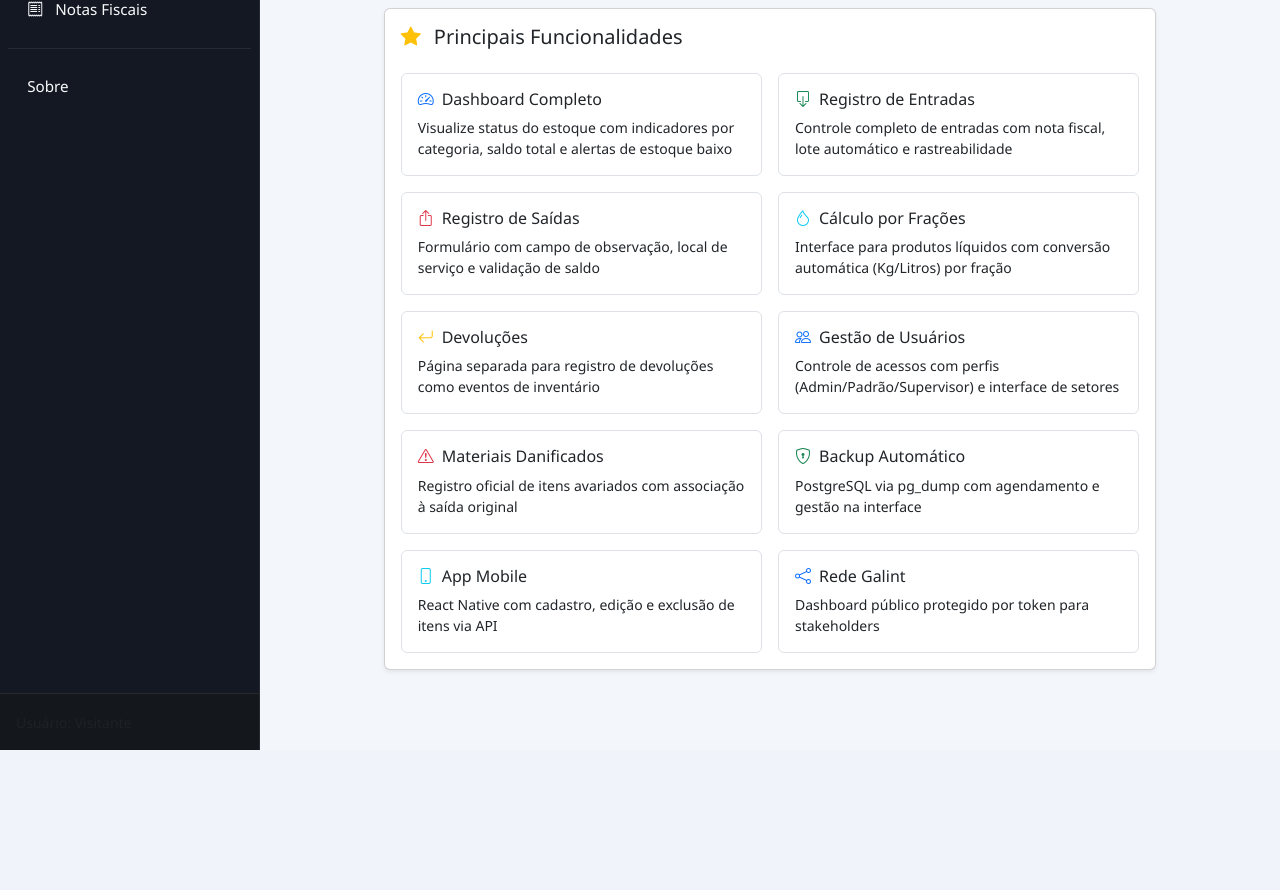
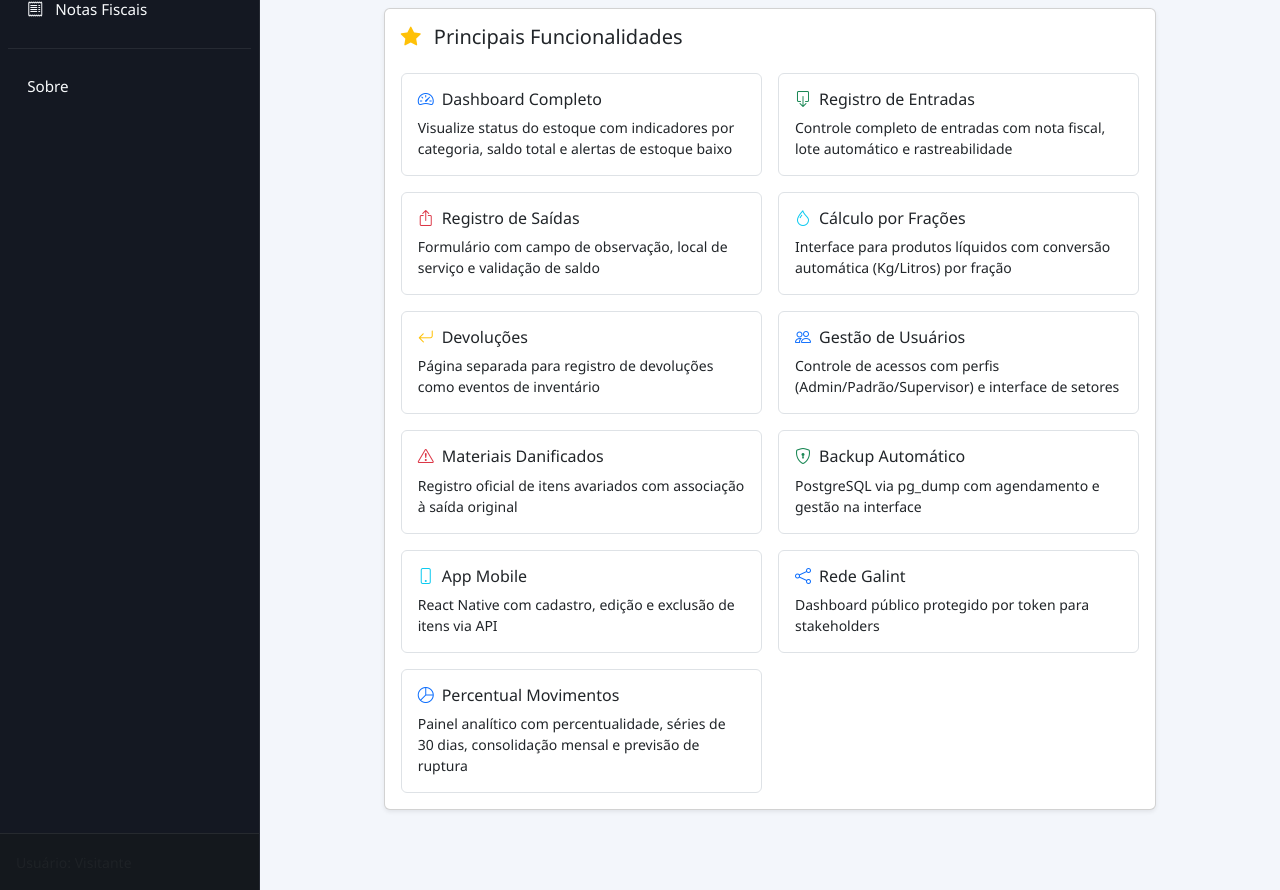
Before and after one commit to JefersonCG/Galint---Gerenciador-de-Almoxarifado-Inteligente, a Python web app: template galint_flask/templates/sobre.html in a window 1280 px wide, after a click on "Funcionalidades". Shown: the part 295-1185 px from the top of the page. Before the commit the page ends 1045 px from the top, so only its background shows below. Run offline with Jinja, Linux system fonts and the light colour scheme; the template is opened without the code that fills it, so the values that code supplies are empty; some libraries are stand-ins or nearby versions.

Commit message:
docs: documenta pagina Percentual Movimentos em profundidade
Resumo do que foi documentado:
- criação da rota /relatorios/percentual-movimentos e do template analítico dedicado
- consolidação da sistemática de cálculo por materiais, ferramentas, retiradas e devoluções
- registro das correções aplicadas na classificação de itens e na eliminação de duplicidade
- explicação do modelo temporal em janelas sequenciais de 30 dias e da consolidação mensal
- explicação do cálculo de taxa de devolução por quantidade, com limitação a 100%
- detalhamento do modelo de previsão de ruptura, sugestão de próximo pedido e IC estatístico de 95%
- documentação do critério mínimo de elegibilidade por histórico e da auditoria embutida na página
- atualização da página Sobre para refletir a funcionalidade, sua sistemática, correções e limitações

Arquivos incluídos:
- README.md: resumo executivo e link de entrada para a documentação dedicada
- README_PERCENTUAL_MOVIMENTOS.md: documentação minuciosa da página, arquitetura, regras, limitações e roadmap
- galint_flask/templates/sobre.html: atualização institucional da funcionalidade no sistema

```diff
--- a/galint_flask/templates/sobre.html
+++ b/galint_flask/templates/sobre.html
@@ -152,6 +152,12 @@
                                     <div class="border rounded p-3 h-100">
                                         <h6><i class="bi bi-share text-primary me-2"></i>Rede Galint</h6>
                                         <p class="small mb-0">Dashboard público protegido por token para stakeholders</p>
+                                    </div>
+                                </div>
+                                <div class="col-md-6">
+                                    <div class="border rounded p-3 h-100">
+                                        <h6><i class="bi bi-pie-chart text-primary me-2"></i>Percentual Movimentos</h6>
+                                        <p class="small mb-0">Painel analítico com percentualidade, séries de 30 dias, consolidação mensal e previsão de ruptura</p>
                                     </div>
                                 </div>
                             </div>
@@ -316,6 +322,70 @@
                                         <strong>Fracionados:</strong> Saídas com conversão Kg/L
                                     </div>
                                 </div>
+                                <div class="col-md-6">
+                                    <div class="border rounded p-2 small">
+                                        <strong>Percentual Movimentos:</strong> Percentuais, ranking, 30 dias, mensal e risco de ruptura
+                                    </div>
+                                </div>
+                            </div>
+
+                            <hr class="my-4">
+
+                            <h6 class="mb-3"><i class="bi bi-pie-chart-fill me-2"></i>Página Percentual Movimentos</h6>
+                            <p class="small mb-3">
+                                A página <strong>Percentual Movimentos</strong> foi criada para consolidar a leitura analítica do almoxarifado em um único painel, reunindo movimentações, taxas de devolução, séries temporais e previsão de risco de ruptura.
+                            </p>
+
+                            <div class="row g-3 mb-3">
+                                <div class="col-md-6">
+                                    <div class="border rounded p-3 h-100">
+                                        <h6 class="mb-2"><i class="bi bi-diagram-3 text-primary me-2"></i>Sistemática da Página</h6>
+                                        <ul class="small mb-0">
+                                            <li>Retiradas lidas a partir de <strong>Saida</strong></li>
+                                            <li>Devoluções lidas a partir de <strong>InventarioEvento</strong></li>
+                                            <li>Separação entre materiais e ferramentas por <strong>categoria do item</strong></li>
+                                            <li>Rankings por funcionário e por item</li>
+                                            <li>Taxa de devolução calculada por quantidade</li>
+                                        </ul>
+                                    </div>
+                                </div>
+                                <div class="col-md-6">
+                                    <div class="border rounded p-3 h-100">
+                                        <h6 class="mb-2"><i class="bi bi-graph-up-arrow text-success me-2"></i>Análises Temporais</h6>
+                                        <ul class="small mb-0">
+                                            <li>Janelas sequenciais de 30 dias desde a primeira retirada</li>
+                                            <li>Consolidação mensal por competência</li>
+                                            <li>Consumo líquido por período</li>
+                                            <li>Volume total de movimentações por janela</li>
+                                        </ul>
+                                    </div>
+                                </div>
+                                <div class="col-md-6">
+                                    <div class="border rounded p-3 h-100">
+                                        <h6 class="mb-2"><i class="bi bi-exclamation-diamond text-danger me-2"></i>Previsão de Ruptura</h6>
+                                        <ul class="small mb-0">
+                                            <li>Média de consumo líquido em 30 dias</li>
+                                            <li>Desvio padrão da demanda</li>
+                                            <li>Intervalo de confiança estatística de 95%</li>
+                                            <li>Probabilidade de ruptura e data sugerida para próximo pedido</li>
+                                        </ul>
+                                    </div>
+                                </div>
+                                <div class="col-md-6">
+                                    <div class="border rounded p-3 h-100">
+                                        <h6 class="mb-2"><i class="bi bi-search-heart text-warning me-2"></i>Correções e Auditoria</h6>
+                                        <ul class="small mb-0">
+                                            <li>Correção de duplicidade nas retiradas de ferramentas</li>
+                                            <li>Correção da classificação errada entre materiais e ferramentas</li>
+                                            <li>Auditoria visível de itens auditados, elegíveis e com risco positivo</li>
+                                            <li>Bloqueio de previsão estatística para histórico insuficiente</li>
+                                        </ul>
+                                    </div>
+                                </div>
+                            </div>
+
+                            <div class="alert alert-primary small mb-0" role="alert">
+                                A página usa <strong>confiança estatística de 95%</strong> para estimar a faixa provável de demanda, mas não promete 95% de precisão operacional absoluta. A documentação detalhada está disponível no README dedicado da funcionalidade.
                             </div>
                         </div>
                     </div>
```
Also changed, not shown: README.md, README_PERCENTUAL_MOVIMENTOS.md (added).
